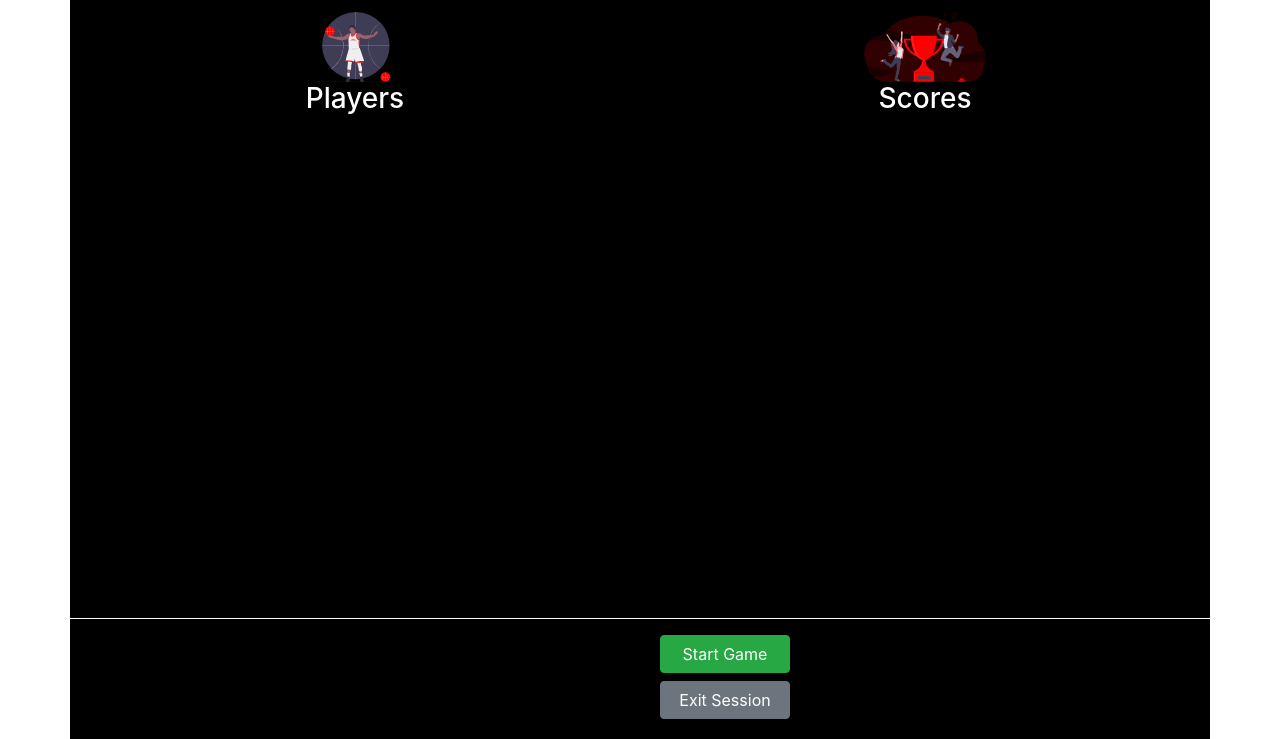
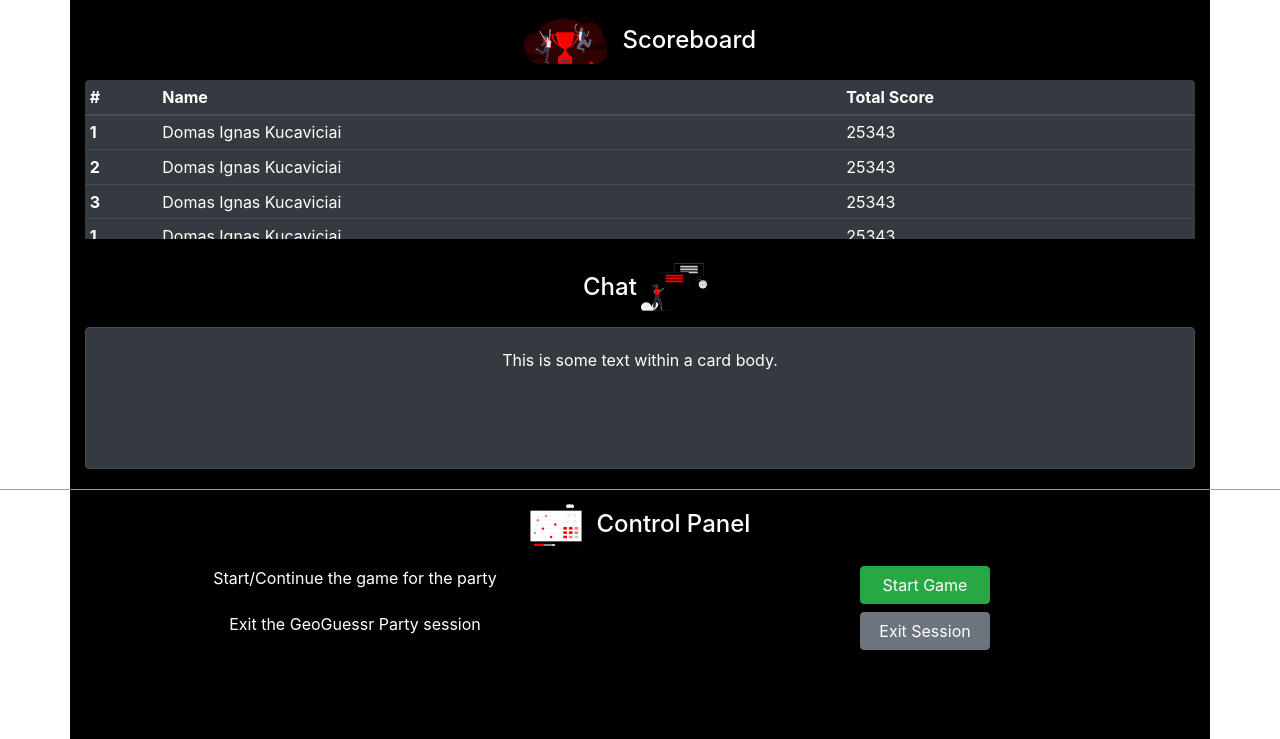
Before and after one commit to pkuzmickas/geoguessr-party, a browser extension: page panel/panel.html in a window 1280 px wide. Shown: the part 61-800 px from the top of the page. Drawn offline with nearby package versions, Linux system fonts and the light colour scheme.

Commit message:
Panel looks better now

```diff
--- a/panel/panel.css
+++ b/panel/panel.css
@@ -24,17 +24,92 @@ h1 {
     text-align: center;
 }
 
-hr {
-    width: 100%;
-    border-top: 1px solid white!important;
-}
-
 .btn {
     width: 130px;
 }
 
-footer {
-    position: fixed;
-    bottom: 20px;
+.control-container {
+    height: 250px;
     width: 100%;
+    border-top: 1px solid #9a9a9a;
 }
+
+.chat-container {
+    /* position: absolute;  */
+    /* bottom: 0px; */
+    width: 100%;
+    /* left: 0px; */
+    /* padding-left: 15px;
+    padding-right: 15px;
+    padding-bottom: 15px; */
+    height: 50%;
+}
+
+.chat {
+    height: 100%;
+    background-color: #343a40!important;
+    color: white;
+    border: 1px solid #454d55!important;
+}
+
+.main-container {
+    height: calc(100% - 250px);
+    position: relative;
+}
+
+.control-title {
+    margin: auto;
+}
+
+.control-title > span {
+    font-size: 24px;
+    font-weight: 500;
+    line-height: 1.2;
+    vertical-align: middle;
+    margin-left: 10px;
+}
+
+.control-title > img {
+    margin-top: 4px;
+}
+
+.flex {
+    display: flex;
+}
+
+.ma {
+    margin: auto;
+}
+
+.h2 {
+    font-size: 1.5rem!important;
+    vertical-align: text-top!important;
+}
+
+.score-and-chat {
+    height: calc(100% - 73px);
+}
+
+.scoreboard {
+    height: 50%;
+}
+
+table {
+    border-radius: .25rem;
+}
+
+.table thead td, .table thead th {
+    border-top: none!important;
+}
+
+img {
+    height: 3rem;
+}
+
+.table-responsive {
+    height: calc(100% - 5rem);
+}
+
+.chat-row {
+    height: calc(100% - 6rem);
+}
--- a/panel/panel.html
+++ b/panel/panel.html
@@ -8,50 +8,130 @@
 </head>
 
 <body>
-  <div class="container">
+  <div class="main-container">
+    <div class="container mb-2">
       <div class="row">
         <div class="col">
           <h1>GeoGuessr <span class="red">Party</span></h1>
         </div>
       </div>
-    <div class="row">
-      <div class="col">
-        <img src="../images/players.svg" height="70px">
-      </div>
-      <div class="col">
-        <img src="../images/scores.svg" height="70px">
+      <div class="score-and-chat">
+        <div class="scoreboard">
+          <div class="row control-title-container mb-3">
+            <div class="control-title">
+              <img src="../images/scores.svg">
+              <span class="h2">Scoreboard</span>
             </div>
           </div>
-    <div class="row">
-      <div class="col">
-        <h3>Players</h3>
+          <div id="playerList" style="display: none;">
           </div>
-      <div class="col">
-        <h3>Scores</h3>
+          <div class="table-responsive">
+          <table class="table table-sm table-dark">
+            <thead>
+              <tr>
+                <th scope="col">#</th>
+                <th scope="col">Name</th>
+                <th scope="col">Total Score</th>
+              </tr>
+            </thead>
+            <tbody>
+              <tr>
+                <th scope="row">1</th>
+                <td>Domas Ignas Kucaviciai</td>
+                <td>25343</td>
+              </tr>
+              <tr>
+                <th scope="row">2</th>
+                <td>Domas Ignas Kucaviciai</td>
+                <td>25343</td>
+              </tr>
+              <tr>
+                <th scope="row">3</th>
+                <td>Domas Ignas Kucaviciai</td>
+                <td>25343</td>
+              </tr>
+              <tr>
+                <th scope="row">1</th>
+                <td>Domas Ignas Kucaviciai</td>
+                <td>25343</td>
+              </tr>
+              <tr>
+                <th scope="row">2</th>
+                <td>Domas Ignas Kucaviciai</td>
+                <td>25343</td>
+              </tr>
+              <tr>
+                <th scope="row">3</th>
+                <td>Domas Ignas Kucaviciai</td>
+                <td>25343</td>
+              </tr>
+              <tr>
+                <th scope="row">1</th>
+                <td>Domas Ignas Kucaviciai</td>
+                <td>25343</td>
+              </tr>
+              <tr>
+                <th scope="row">2</th>
+                <td>Domas Ignas Kucaviciai</td>
+                <td>25343</td>
+              </tr>
+              <tr>
+                <th scope="row">3</th>
+                <td>Domas Ignas Kucaviciai</td>
+                <td>25343</td>
+              </tr>
+            </tbody>
+          </table>
           </div>
         </div>
-    <div id="playerList">
-    </div>
-    <footer>
-      <div class="row">
-        <hr>
-      </div>
-      <div class="row">
-        <div class="col">
-          <button type="button" class="btn btn-success" id="startGame">Start Game</button>
+        <div class="chat-container mt-2">
+          <div class="row control-title-container mb-3">
+            <div class="control-title">
+              <span class="h2">Chat</span>
+              <img src="../images/chat.svg">
             </div>
           </div>
-      <div class="row">
+          <div class="row chat-row">
             <div class="col">
-          <button type="button" class="btn btn-success" id="continueButton" style="display: none">Continue</button>
+              <div class="card chat">
+                <div class="card-body">
+                  This is some text within a card body.
                 </div>
               </div>
-      <div class="row">
-        <div class="col mt-2">
-          <button type="button" class="btn btn-secondary" id="exitGame">Exit Session</button>
             </div>
           </div>
-    </footer>
+        </div>
+      </div>
+    </div>
+  </div>
+  <div class="control-container">
+    <div class="container pt-2">
+      <div class="row control-title-container mb-3">
+        <div class="control-title">
+          <img src="../images/control.svg">
+          <span>Control Panel</span>
+        </div>
+      </div>
+      <div class="row" id="startContainer">
+        <div class="col">
+          Start/Continue the game for the party
+        </div>
+        <div class="col flex">
+          <button type="button" class="btn btn-success ma" id="startGame">Start Game</button>
+          <button type="button" class="btn btn-success ma" id="continueButton" style="display: none">Continue</button>
+        </div>
+      </div>
+      <div class="row mt-2">
+        <div class="col">
+          Exit the GeoGuessr Party session
+        </div>
+        <div class="col flex">
+          <button type="button" class="btn btn-secondary ma" id="exitGame">Exit Session</button>
+        </div>
+      </div>
+    </div>
+  </div>
+  </div>
   <script src="../scripts/socket.io.js"></script>
   <script src="panel.js"></script>
 </body>
--- a/panel/panel.js
+++ b/panel/panel.js
@@ -1,6 +1,7 @@
 // Player object: {name: string, score: string, leader: boolean}
 let players = [];
 const exitButton = document.getElementById("exitGame");
+const startContainer = document.getElementById("startContainer");
 const startButton = document.getElementById("startGame");
 const continueButton = document.getElementById("continueButton");
 // Connection to content script
@@ -129,8 +130,10 @@ function updateCurrentPlayer(player) {
 // Only show start/continue buttons if player is leader
 function showStartButton(btn) {
   if (!currentPlayer.leader) {
+    startContainer.style.display = "none";
     btn.style.display = "none";
   } else {
+    startContainer.style.display = "flex";
     btn.style.display = "unset";
   }
 }
--- a/popup/popup.css
+++ b/popup/popup.css
@@ -18,13 +18,9 @@ h2 {
     width: 100%;
 }
 
-.new-session-container {
+.session-container {
     margin-left: 20px!important;
     margin-right: 20px!important;
-}
-
-.existing-session-container {
-
 }
 
 .instruction {
```
Also changed, not shown: images/chat.svg (added), images/control.svg (added). Lines whose indentation alone changed are shown as unchanged.
